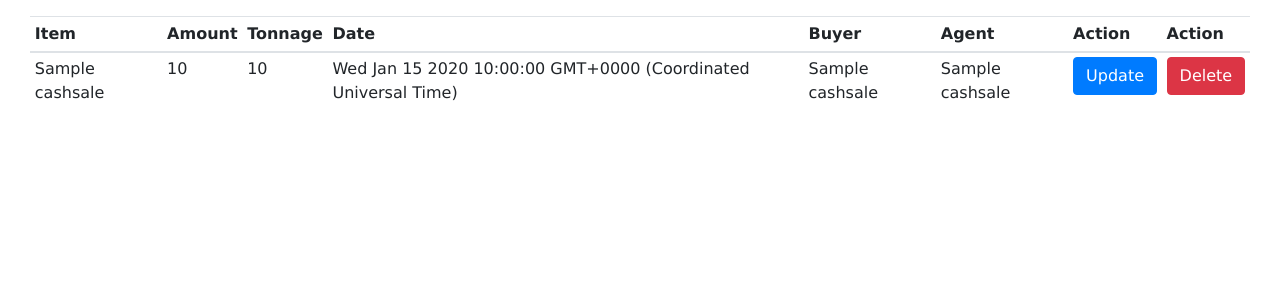
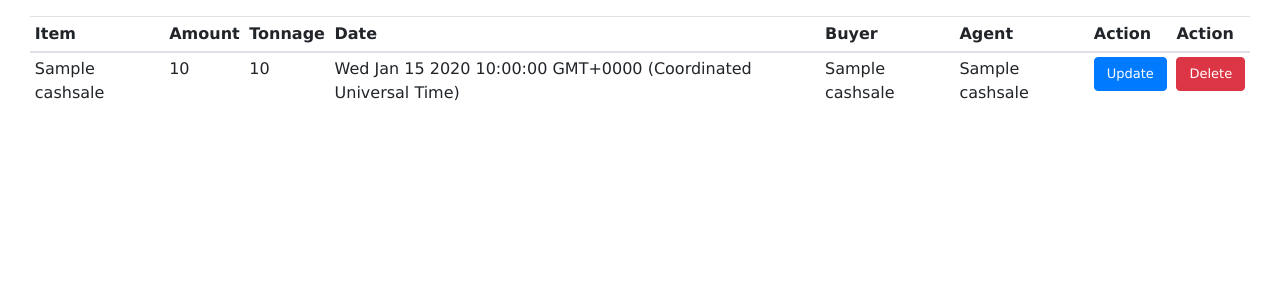
Before and after one commit to Jeiff-Mukuye/KGL-Refactory, a Node server app: page /cashsalesreports in a window 1280 px wide. Shown: the part 52-352 px from the top of the page. Run offline with Node 20, Linux system fonts and the light colour scheme; tables that the repository leaves empty hold one stand-in row (values such as "Sample post"); some libraries are stand-ins or nearby versions.

Commit message:
Changed button size

```diff
--- a/public/css/style.css
+++ b/public/css/style.css
@@ -95,6 +95,7 @@ Dashboard Css
   margin-left: 30px;
   margin-right: 30px;
   border-radius: 10px;
+  font-size: small;
 
 
 }
@@ -106,6 +107,13 @@ Dashboard Css
   margin-top: 10px;
 
 
+}
+/* Report buttons */
+button.btn.btn-danger{
+  font-size: small;
+}
+button.btn.btn-primary{
+  font-size: small;
 }
 
 a.btn.btn-primary{
```
Also changed, not shown: views/dashboard.pug (+4 -4 lines).
